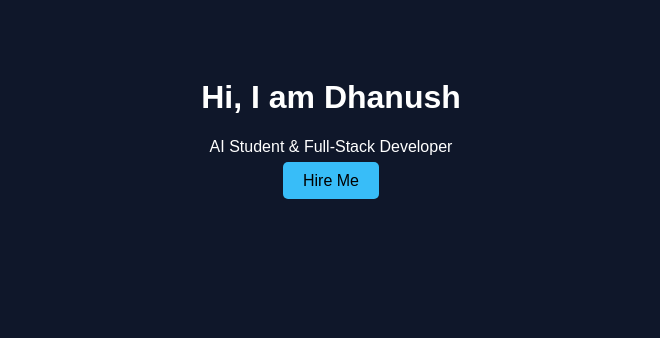
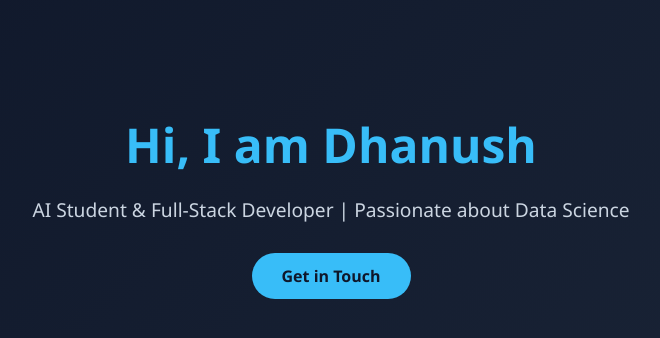
Before and after one commit to Sfnush/my-portfolio, a plain HTML site: page index.html in a window 1280 px wide. Shown: the whole page, without its empty margins (309-969 px from the left). Drawn offline with Linux system fonts and the light colour scheme.

Commit message:
Update portfolio design

```diff
--- a/index.html
+++ b/index.html
@@ -3,15 +3,35 @@
 <head>
     <meta charset="UTF-8">
     <meta name="viewport" content="width=device-width, initial-scale=1.0">
-    <title>Dhanush Portfolio</title>
+    <title>Dhanush | AI & Data Science Portfolio</title>
     <style>
-        body { font-family: sans-serif; text-align: center; padding: 50px; background: #0f172a; color: white; }
-        .btn { background: #38bdf8; color: black; padding: 10px 20px; text-decoration: none; border-radius: 5px; }
+        body {
+            font-family: 'Segoe UI', Tahoma, Geneva, Verdana, sans-serif;
+            text-align: center;
+            padding: 80px 20px;
+            background: linear-gradient(135deg, #0f172a, #1e293b);
+            color: white;
+            margin: 0;
+            min-height: 100vh;
+        }
+        h1 { font-size: 3rem; margin-bottom: 10px; color: #38bdf8; }
+        p { font-size: 1.2rem; color: #cbd5e1; margin-bottom: 30px; }
+        .btn {
+            background: #38bdf8;
+            color: #0f172a;
+            padding: 12px 30px;
+            text-decoration: none;
+            border-radius: 50px;
+            font-weight: bold;
+            transition: transform 0.3s ease;
+            display: inline-block;
+        }
+        .btn:hover { transform: scale(1.1); background: #7dd3fc; }
     </style>
 </head>
 <body>
     <h1>Hi, I am Dhanush</h1>
-    <p>AI Student & Full-Stack Developer</p>
-    <a href="#" class="btn">Hire Me</a>
+    <p>AI Student & Full-Stack Developer | Passionate about Data Science</p>
+    <a href="#" class="btn">Get in Touch</a>
 </body>
 </html>
```
